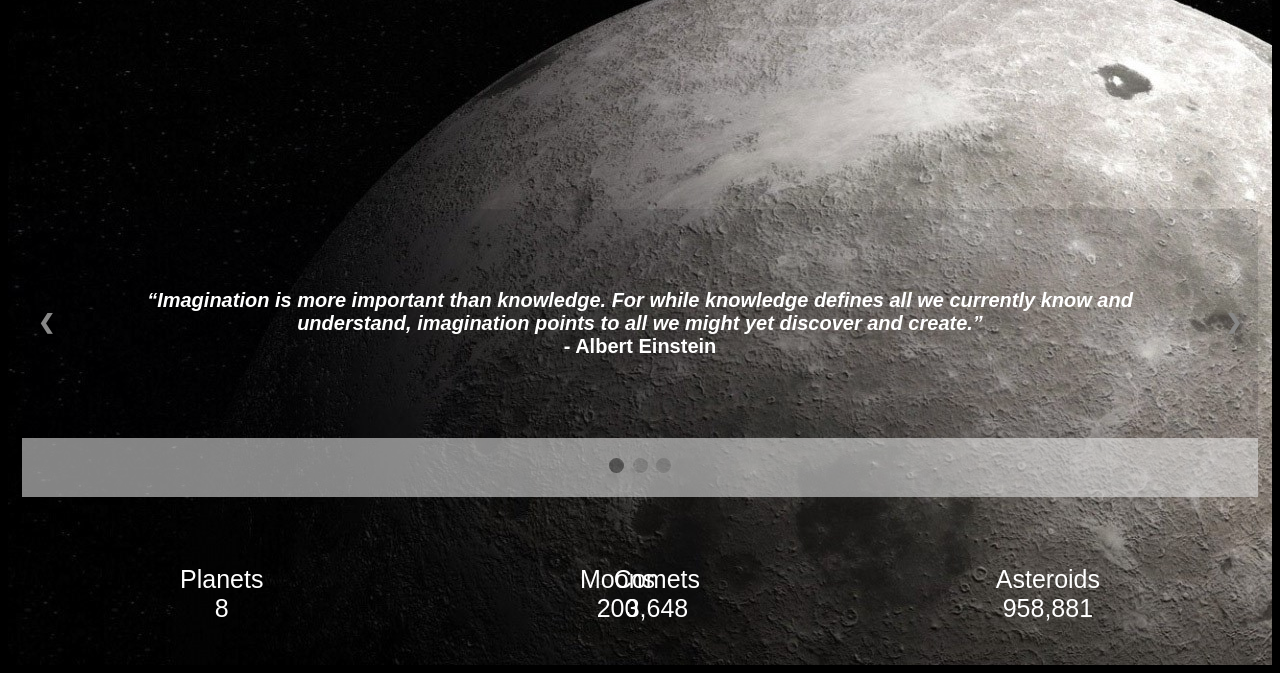
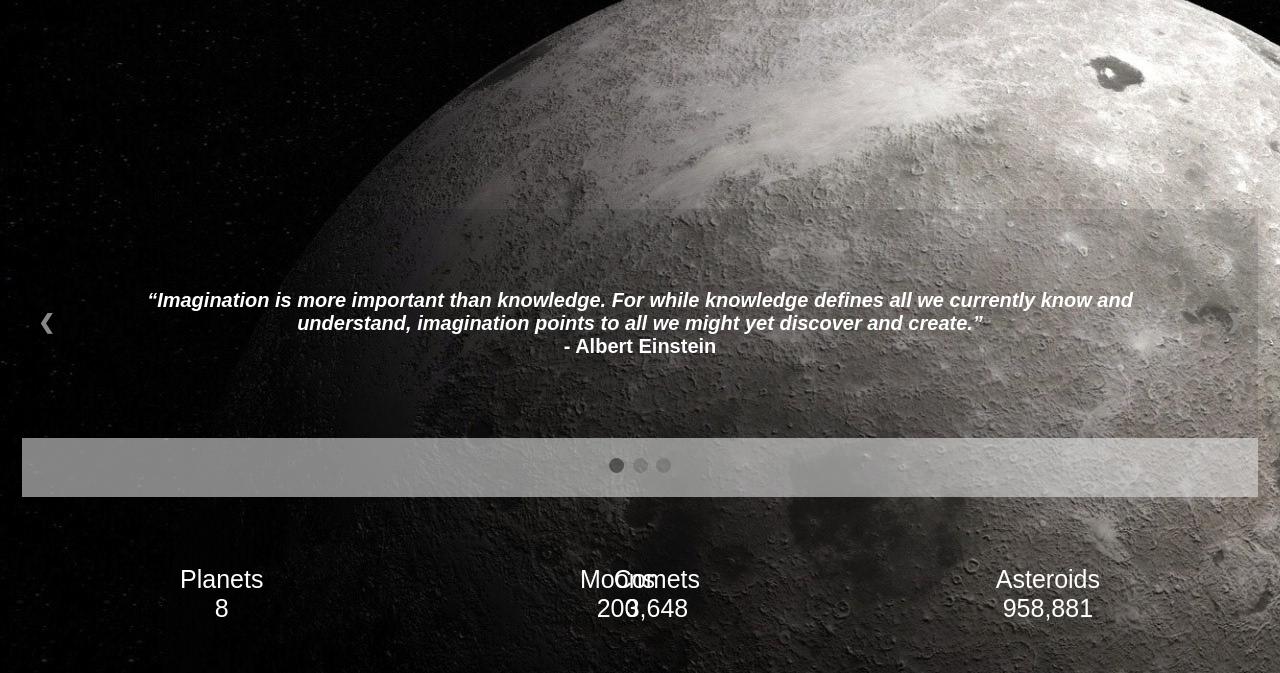
Before and after one commit to poojahatankar/sssinformative.github.io, a plain HTML site: page index.html in a window 1280 px wide. Shown: the part 127-800 px from the top of the page. Drawn offline with Linux system fonts and the light colour scheme.

Commit message:
Update index.html

```diff
--- a/index.html
+++ b/index.html
@@ -4,8 +4,8 @@
 <link rel="stylesheet" href="styles.css">
 </head>
 
-<body bgcolor="black">
-<table width="100%" height="100%" background="image\img.jpg">
+<body bgcolor="black" background="image\img.jpg" width="100%" height="100%">
+<table width="100%" height="100%">
 </head>
 <tr>
 <td width="50%" height="10%" align="left"><a href="file:///D:/Study/Solar/index.html" class="t"> &#9788;Solar System Scope</a></td>
```
